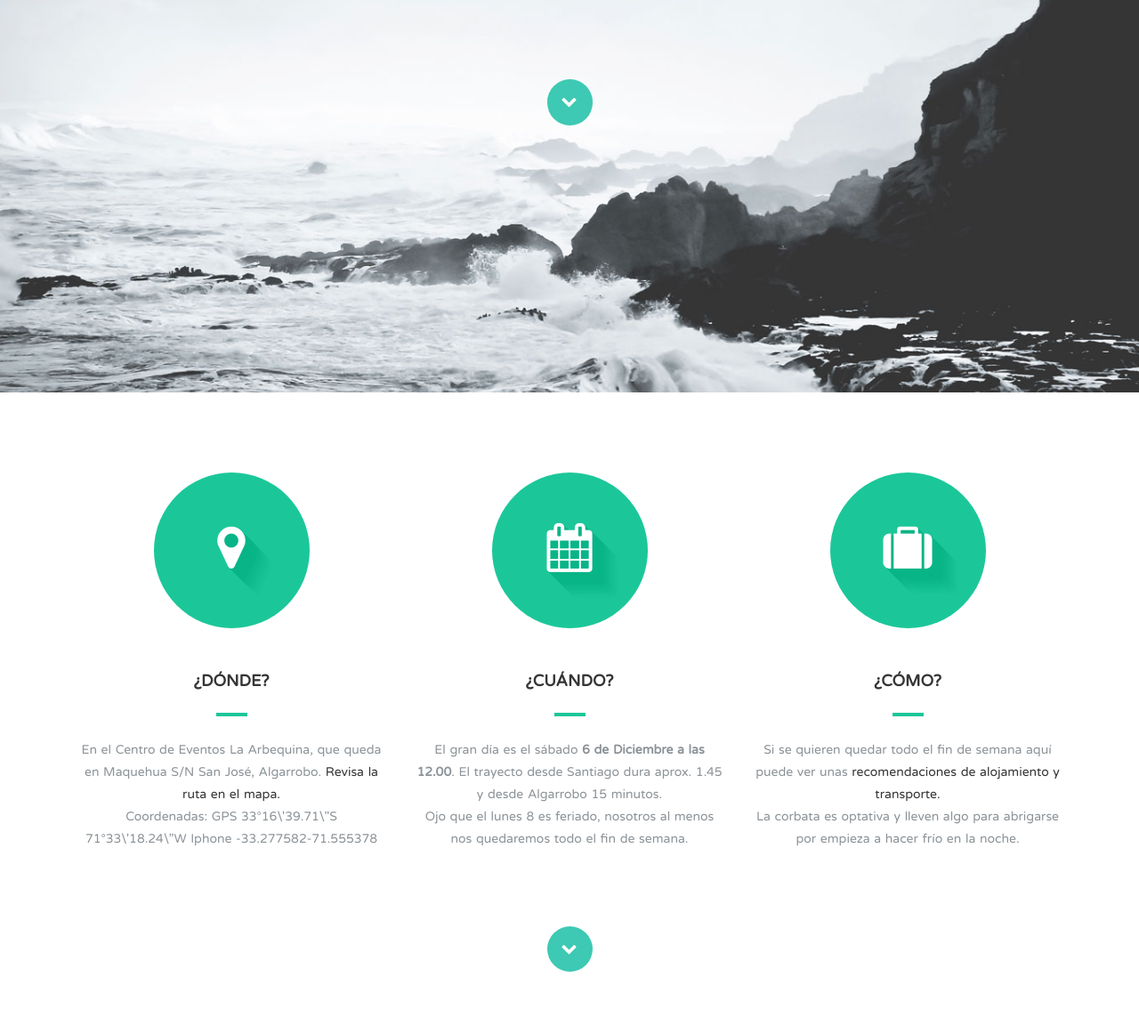
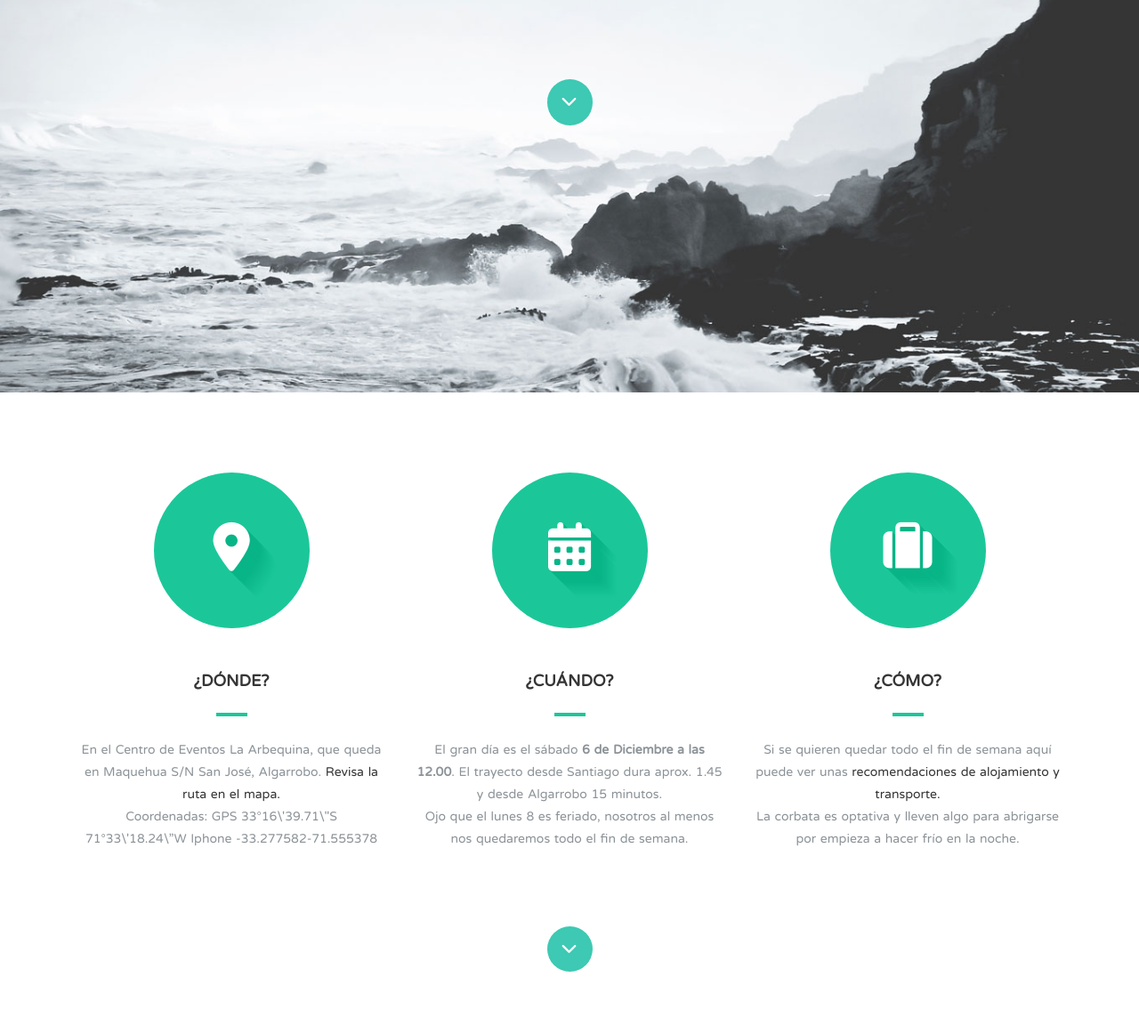
Before and after one commit to camargozzini/isiygiancarlo, a Jekyll site: the page built from index.html, in a window 1280 px wide. Shown: the part 312-1474 px from the top of the page at 89% size. Built offline with Jekyll 4.4.1, drawn with Linux system fonts in a browser that asks for light colours; nearby versions of some CDN libraries.

```diff
--- a/_config.yml
+++ b/_config.yml
@@ -19,8 +19,8 @@ description: > # this means to ignore newlines until "baseurl:"
   Write an awesome description for your new site here. You can edit this
   line in _config.yml. It will appear in your document head meta (for
   Google search results) and in your feed.xml site description.
-baseurl: "" # the subpath of your site, e.g. /blog
-url: "" # the base hostname & protocol for your site, e.g. http://example.com
+baseurl: "https://camargozzini.github.io/isiygiancarlo/" # the subpath of your site, e.g. /blog
+url: "https://camargozzini.github.io/isiygiancarlo/" # the base hostname & protocol for your site, e.g. http://example.com
 twitter_username: jekyllrb
 github_username:  jekyll
 
--- a/index.html
+++ b/index.html
@@ -15,7 +15,7 @@ title: Isidora y Giancarlo
     <title>Isidora y Giancarlo</title>
     <link href='http://fonts.googleapis.com/css?family=Varela+Round' rel='stylesheet' type='text/css'>
     <link href="css/bootstrap.min.css" rel="stylesheet">
-    <link href="http://netdna.bootstrapcdn.com/font-awesome/4.1.0/css/font-awesome.min.css" rel="stylesheet">
+    <script src="https://use.fontawesome.com/30d8e9556b.js"></script>
     <link href="css/flexslider.css" rel="stylesheet" >
     <link href="css/styles.css" rel="stylesheet">
     <link href="css/queries.css" rel="stylesheet">
```
